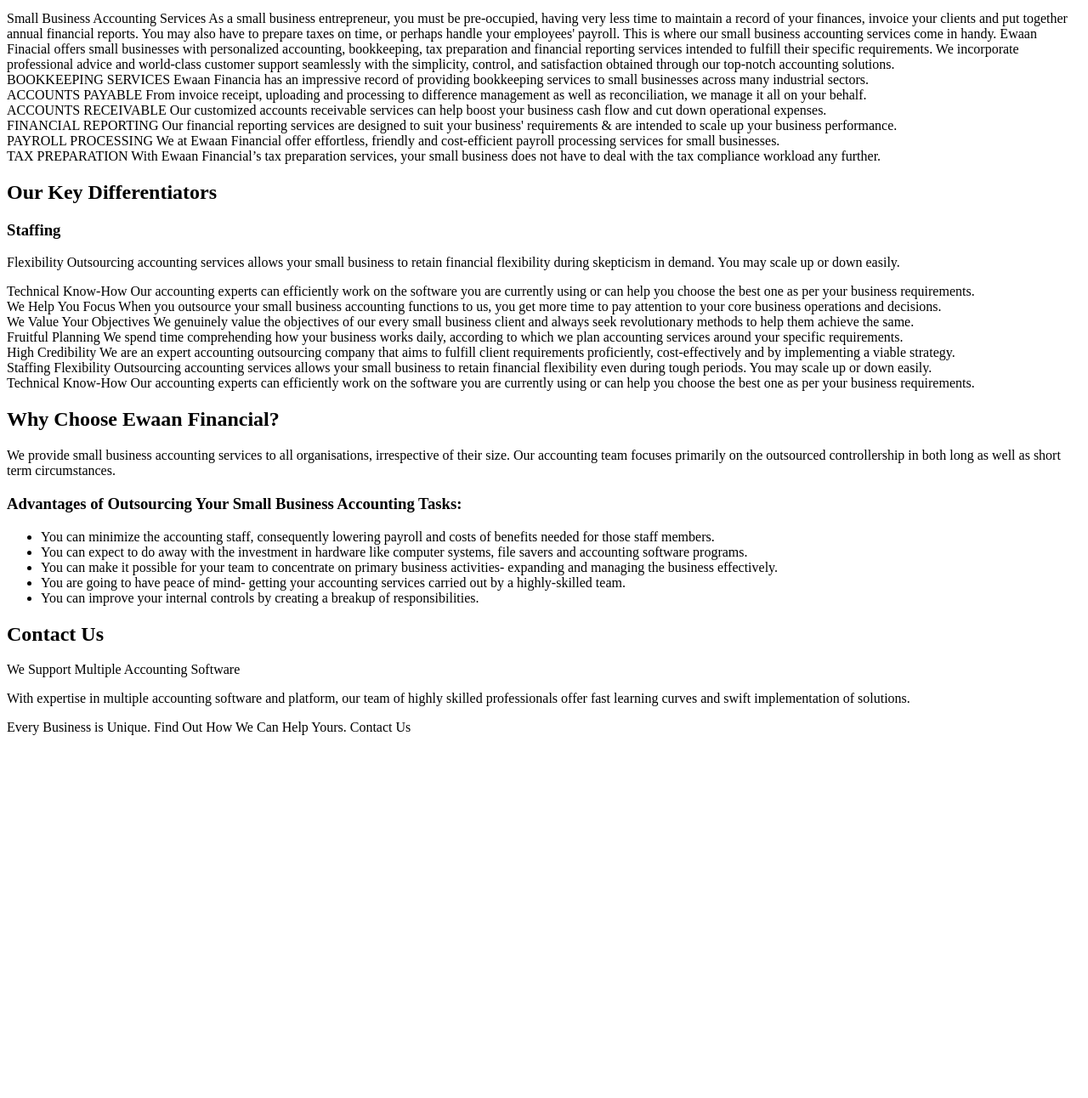
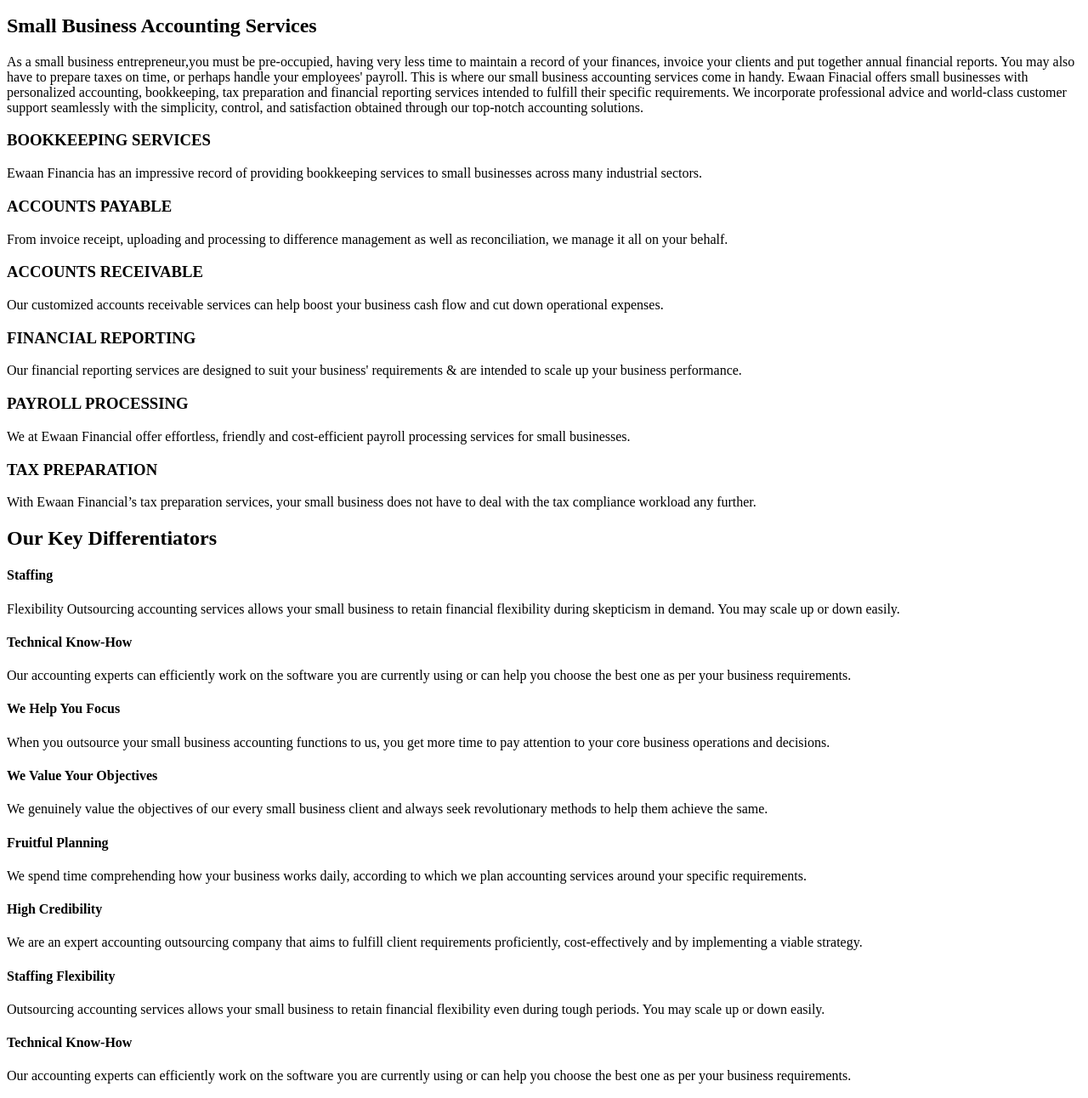
Before and after one commit to alimbolar/ewaan-financial, a plain HTML site: page index.html in a window 1280 px wide. Shown: the part 88-1380 px from the top of the page at 85% size. Before the commit the page ends 961 px from the top, so only its background shows below. Drawn offline with Linux system fonts and the light colour scheme.

Commit message:
fixed some html

```diff
--- a/index.html
+++ b/index.html
@@ -25,57 +25,62 @@
       </section>
       <section class="highlights">
         <article class="highlights__content">
-          Small Business Accounting Services As a small business entrepreneur,
-          you must be pre-occupied, having very less time to maintain a record
-          of your finances, invoice your clients and put together annual
-          financial reports. You may also have to prepare taxes on time, or
-          perhaps handle your employees' payroll. This is where our small
-          business accounting services come in handy. Ewaan Finacial offers
-          small businesses with personalized accounting, bookkeeping, tax
-          preparation and financial reporting services intended to fulfill their
-          specific requirements. We incorporate professional advice and
-          world-class customer support seamlessly with the simplicity, control,
-          and satisfaction obtained through our top-notch accounting solutions.
+          <h2>Small Business Accounting Services</h2>
+          <p>
+            As a small business entrepreneur,you must be pre-occupied, having
+            very less time to maintain a record of your finances, invoice your
+            clients and put together annual financial reports. You may also have
+            to prepare taxes on time, or perhaps handle your employees' payroll.
+            This is where our small business accounting services come in handy.
+            Ewaan Finacial offers small businesses with personalized accounting,
+            bookkeeping, tax preparation and financial reporting services
+            intended to fulfill their specific requirements. We incorporate
+            professional advice and world-class customer support seamlessly with
+            the simplicity, control, and satisfaction obtained through our
+            top-notch accounting solutions.
+          </p>
         </article>
         <article class="hightlights__stack">
           <div class="highlight">
-            BOOKKEEPING SERVICES Ewaan Financia has an impressive record of
-            providing bookkeeping services to small businesses across many
-            industrial sectors.
+            <h3>BOOKKEEPING SERVICES</h3>
+            Ewaan Financia has an impressive record of providing bookkeeping
+            services to small businesses across many industrial sectors.
           </div>
 
           <div class="highlight">
-            ACCOUNTS PAYABLE From invoice receipt, uploading and processing to
-            difference management as well as reconciliation, we manage it all on
-            your behalf.
+            <h3>ACCOUNTS PAYABLE</h3>
+            From invoice receipt, uploading and processing to difference
+            management as well as reconciliation, we manage it all on your
+            behalf.
           </div>
           <div class="highlight">
-            ACCOUNTS RECEIVABLE Our customized accounts receivable services can
-            help boost your business cash flow and cut down operational
-            expenses.
+            <h3>ACCOUNTS RECEIVABLE</h3>
+            Our customized accounts receivable services can help boost your
+            business cash flow and cut down operational expenses.
           </div>
           <div class="highlight">
-            FINANCIAL REPORTING Our financial reporting services are designed to
-            suit your business' requirements & are intended to scale up your
-            business performance.
+            <h3>FINANCIAL REPORTING</h3>
+            Our financial reporting services are designed to suit your business'
+            requirements & are intended to scale up your business performance.
           </div>
           <div class="highlight">
-            PAYROLL PROCESSING We at Ewaan Financial offer effortless, friendly
-            and cost-efficient payroll processing services for small businesses.
+            <h3>PAYROLL PROCESSING</h3>
+            We at Ewaan Financial offer effortless, friendly and cost-efficient
+            payroll processing services for small businesses.
           </div>
           <div class="highlight">
-            TAX PREPARATION With Ewaan Financial’s tax preparation services,
-            your small business does not have to deal with the tax compliance
-            workload any further.
+            <h3>TAX PREPARATION</h3>
+            With Ewaan Financial’s tax preparation services, your small business
+            does not have to deal with the tax compliance workload any further.
           </div>
         </article>
       </section>
 
       <section class="features grid">
-        <h1>Our Key Differentiators</h1>
+        <h2>Our Key Differentiators</h2>
 
         <article class="features__single">
-          <h1>Staffing</h1>
+          <h4>Staffing</h4>
 
           <p>
             Flexibility Outsourcing accounting services allows your small
@@ -85,41 +90,62 @@
         </article>
 
         <article class="features__single">
-          Technical Know-How Our accounting experts can efficiently work on the
-          software you are currently using or can help you choose the best one
-          as per your business requirements.
+          <h4>Technical Know-How</h4>
+          <p>
+            Our accounting experts can efficiently work on the software you are
+            currently using or can help you choose the best one as per your
+            business requirements.
+          </p>
         </article>
 
         <article class="features__single">
-          We Help You Focus When you outsource your small business accounting
-          functions to us, you get more time to pay attention to your core
-          business operations and decisions.
+          <h4>We Help You Focus</h4>
+          <p>
+            When you outsource your small business accounting functions to us,
+            you get more time to pay attention to your core business operations
+            and decisions.
+          </p>
         </article>
         <article class="features__single">
-          We Value Your Objectives We genuinely value the objectives of our
-          every small business client and always seek revolutionary methods to
-          help them achieve the same.
+          <h4>We Value Your Objectives</h4>
+          <p>
+            We genuinely value the objectives of our every small business client
+            and always seek revolutionary methods to help them achieve the same.
+          </p>
         </article>
         <article class="features__single">
-          Fruitful Planning We spend time comprehending how your business works
-          daily, according to which we plan accounting services around your
-          specific requirements.
+          <h4>Fruitful Planning</h4>
+
+          <p>
+            We spend time comprehending how your business works daily, according
+            to which we plan accounting services around your specific
+            requirements.
+          </p>
         </article>
         <article class="features__single">
-          High Credibility We are an expert accounting outsourcing company that
-          aims to fulfill client requirements proficiently, cost-effectively and
-          by implementing a viable strategy.
+          <h4>High Credibility</h4>
+          <p>
+            We are an expert accounting outsourcing company that aims to fulfill
+            client requirements proficiently, cost-effectively and by
+            implementing a viable strategy.
+          </p>
         </article>
 
         <article class="features__single">
-          Staffing Flexibility Outsourcing accounting services allows your small
-          business to retain financial flexibility even during tough periods.
-          You may scale up or down easily.
+          <h4>Staffing Flexibility</h4>
+          <p>
+            Outsourcing accounting services allows your small business to retain
+            financial flexibility even during tough periods. You may scale up or
+            down easily.
+          </p>
         </article>
         <article class="features__single">
-          Technical Know-How Our accounting experts can efficiently work on the
-          software you are currently using or can help you choose the best one
-          as per your business requirements.
+          <h4>Technical Know-How</h4>
+          <p>
+            Our accounting experts can efficiently work on the software you are
+            currently using or can help you choose the best one as per your
+            business requirements.
+          </p>
         </article>
       </section>
 
```
